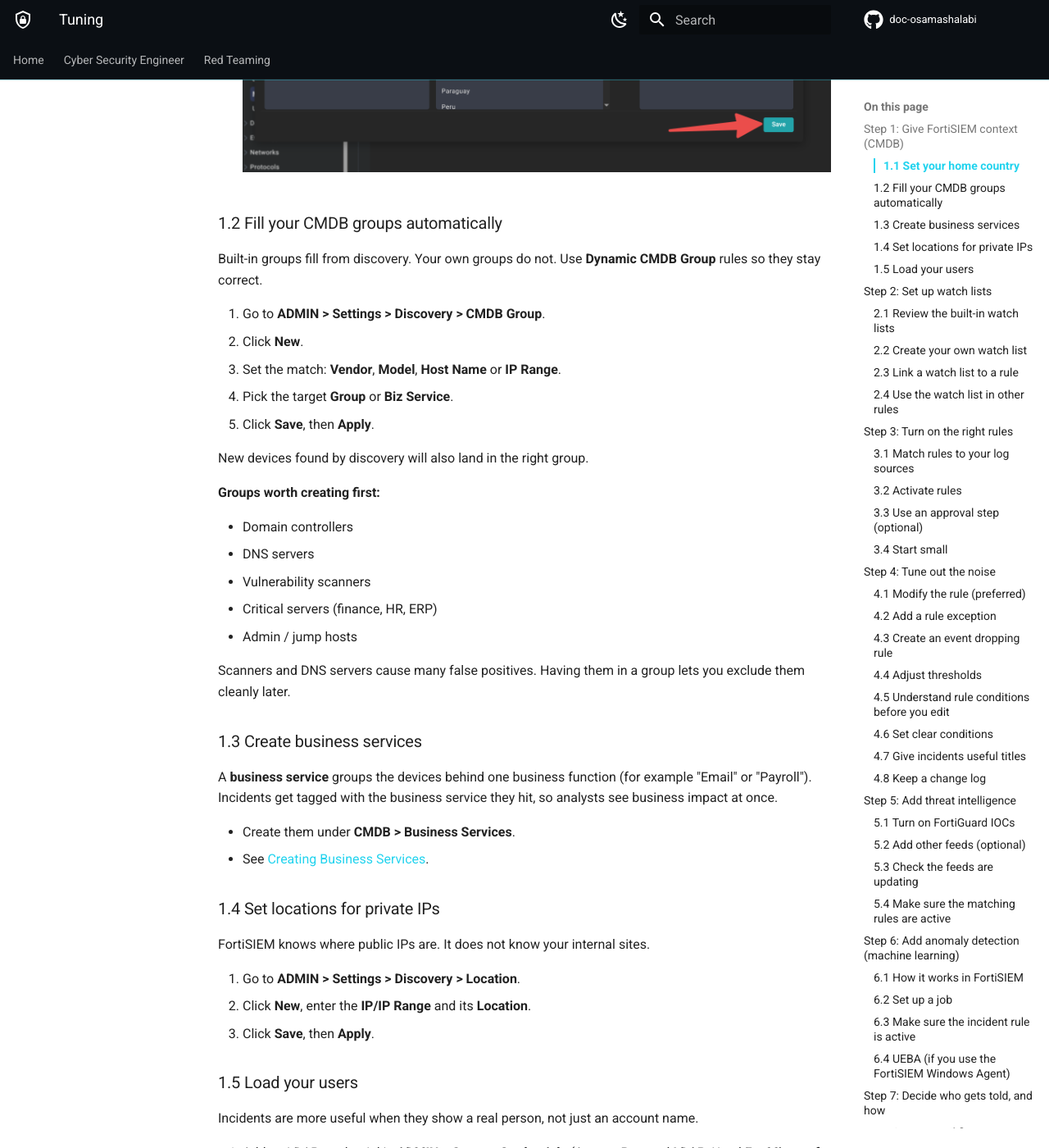
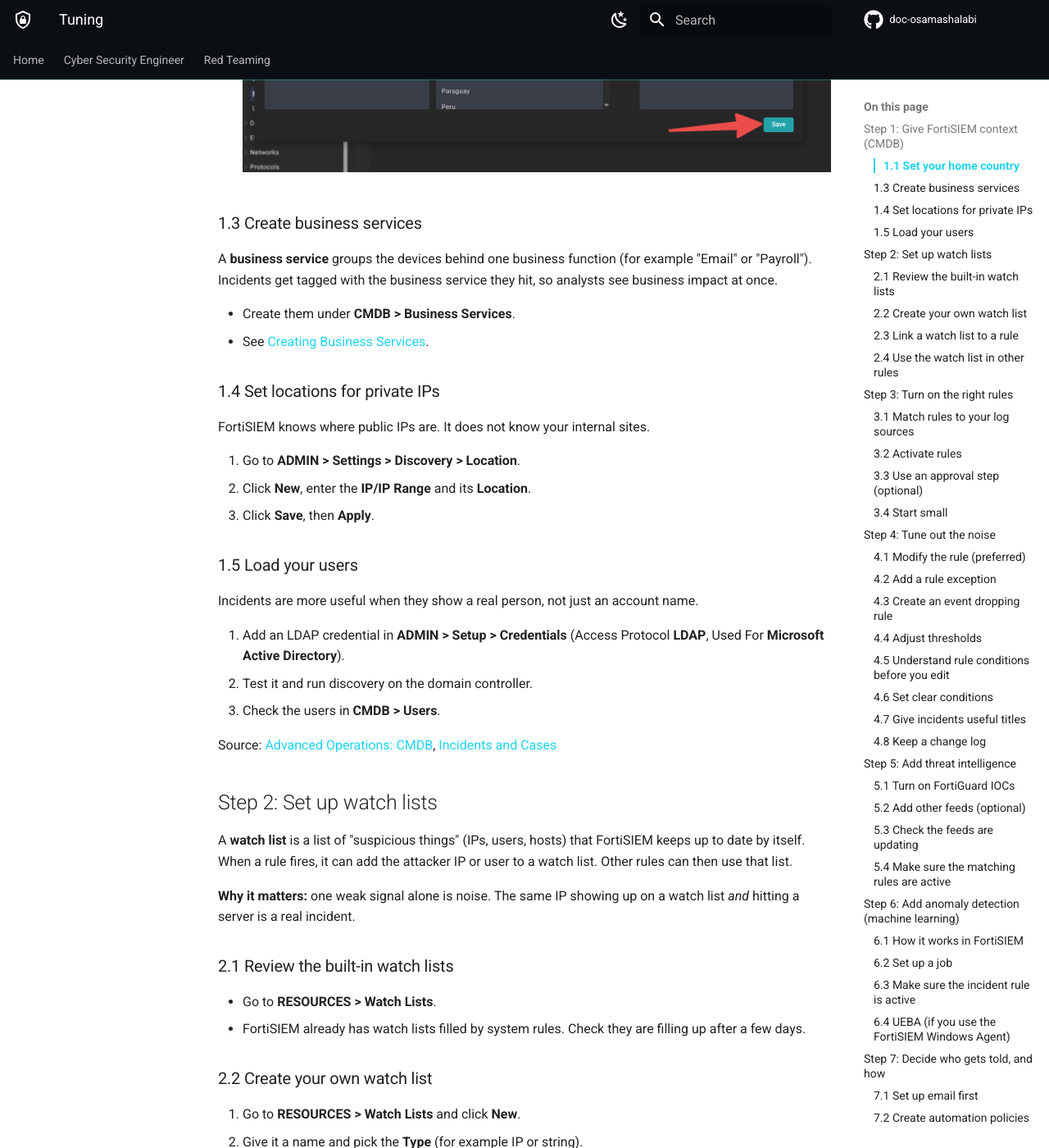
Before and after one commit to osamashalabi432-png/doc-osamashalabi, an MkDocs documentation site: the page built from docs/cyber-security-engineer/siem/fortisiem/Tuning/Tuning.md, in a window 1280 px wide and 1400 px high, scrolled down 1132 px. Shown: the whole window at 82% size. Built offline with MkDocs 1.6.1 and Material for MkDocs 9.7.7, drawn with Linux system fonts in a browser that asks for light colours; comment, search, counter and statistics services are not loaded.

Commit message:
vault backup: 2026-10-11 16:47:59

```diff
--- a/docs/cyber-security-engineer/siem/fortisiem/Tuning/Tuning.md
+++ b/docs/cyber-security-engineer/siem/fortisiem/Tuning/Tuning.md
@@ -13,28 +13,6 @@ Many rules and reports use **My Home** to decide what is "foreign". By default i
 - click edit then this page will appear:
 ![](../../../../attachments/Pasted%20image%2020261011163448.png)
 
-
-### 1.2 Fill your CMDB groups automatically
-
-Built-in groups fill from discovery. Your own groups do not. Use **Dynamic CMDB Group** rules so they stay correct.
-
-1. Go to **ADMIN > Settings > Discovery > CMDB Group**.
-2. Click **New**.
-3. Set the match: **Vendor**, **Model**, **Host Name** or **IP Range**.
-4. Pick the target **Group** or **Biz Service**.
-5. Click **Save**, then **Apply**.
-
-New devices found by discovery will also land in the right group.
-
-**Groups worth creating first:**
-
-- Domain controllers
-- DNS servers
-- Vulnerability scanners
-- Critical servers (finance, HR, ERP)
-- Admin / jump hosts
-
-Scanners and DNS servers cause many false positives. Having them in a group lets you exclude them cleanly later.
 
 ### 1.3 Create business services
 
```
